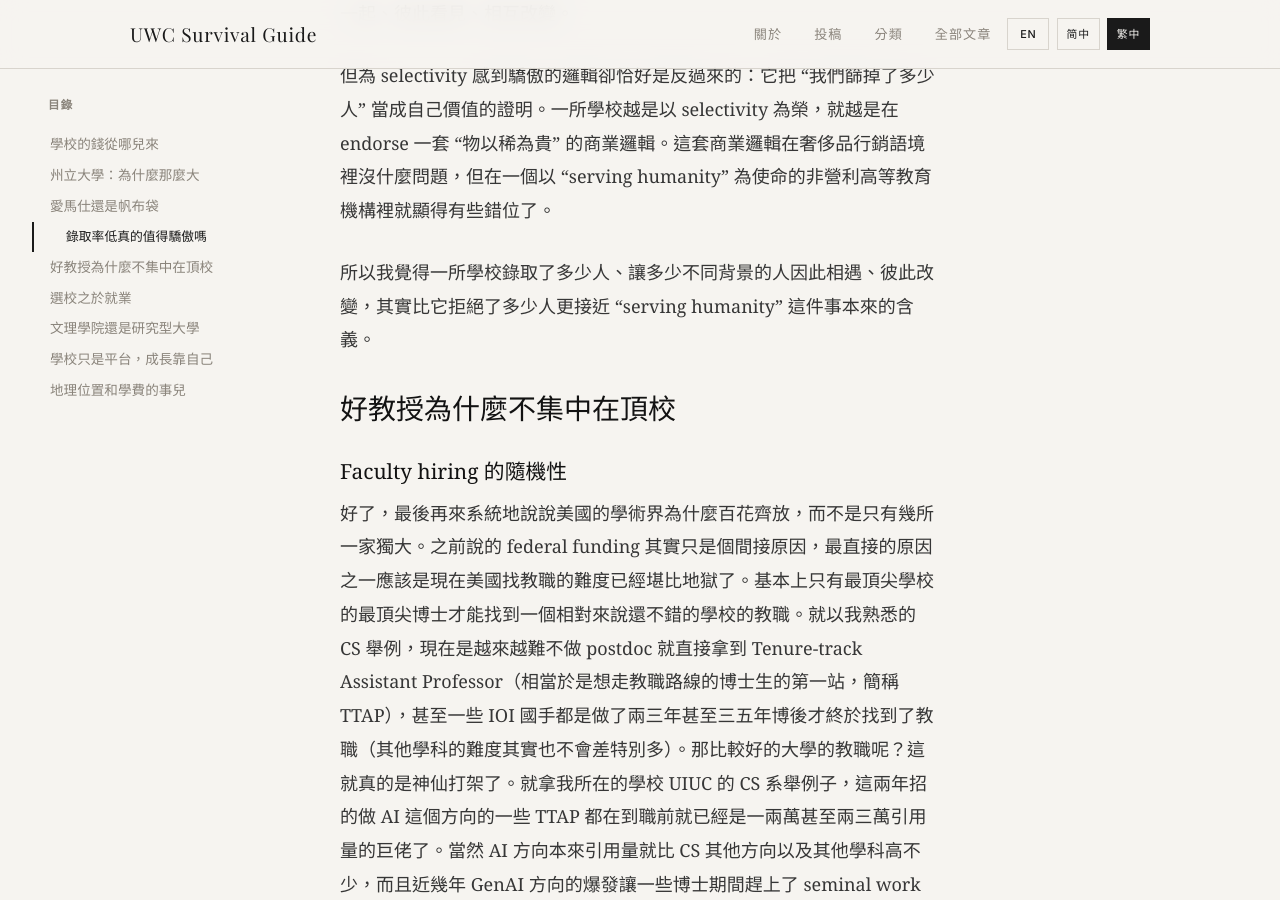
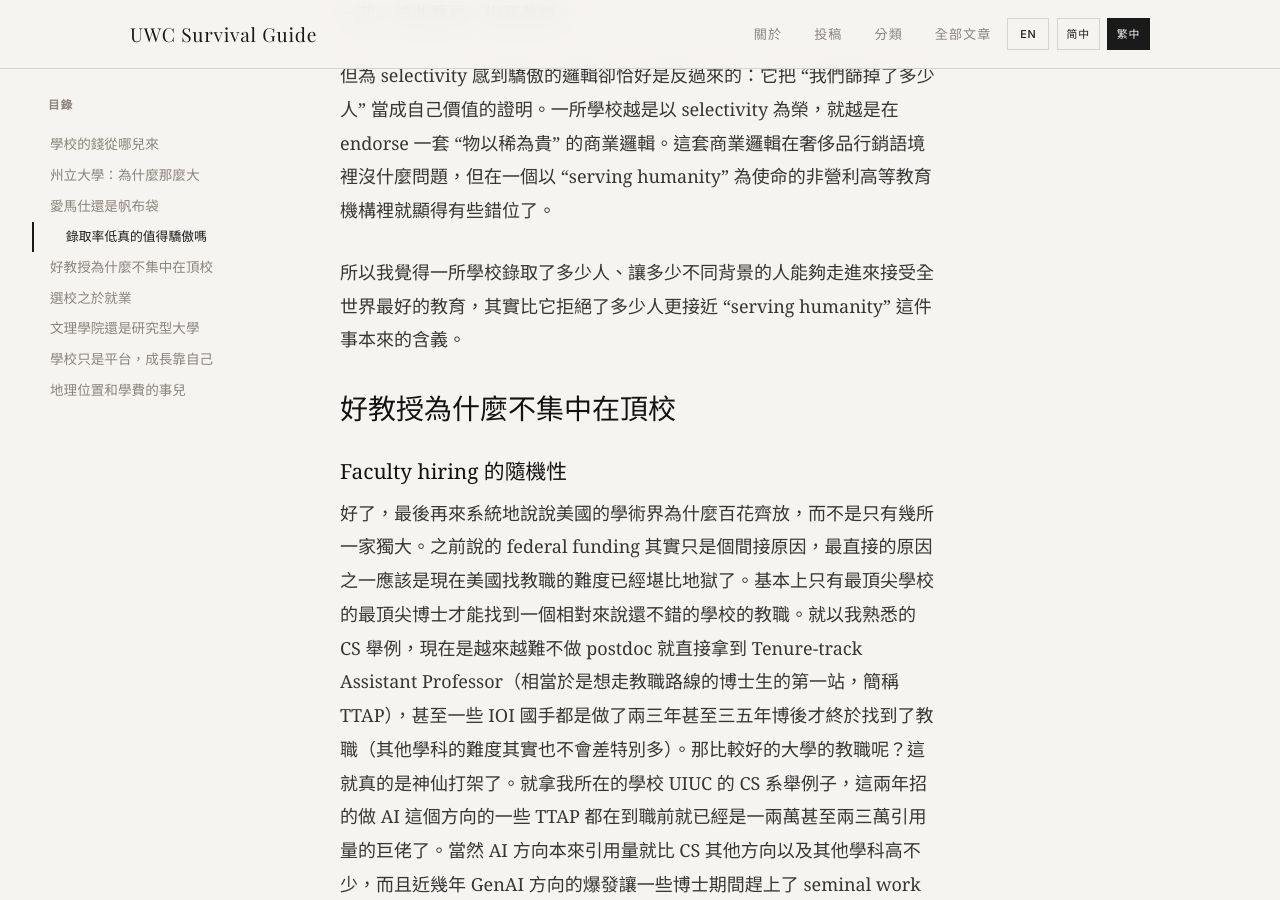
Before and after one commit to United-World-College/UWC-Survival-Guide, a Jekyll site: the page built from website/_guides/chinese/school-selection-TW.md, in a window 1280 px wide and 900 px high, scrolled down 8468 px. Built offline with Jekyll 4.4.1, drawn with Linux system fonts in a browser that asks for light colours; some web fonts are replaced.

Commit message:
docs(school-selection): reframe admission line around access to education; sync CN/TW/EN
Replace "different backgrounds meeting and changing each other" with
"different backgrounds getting to come in and receive the world's best
education" in the closing line of the selectivity-vs-serving-humanity
section.

```diff
--- a/website/_guides/chinese/school-selection-TW.md
+++ b/website/_guides/chinese/school-selection-TW.md
@@ -65,7 +65,7 @@ updated: 2026-05-19
 
 但為 selectivity 感到驕傲的邏輯卻恰好是反過來的：它把 "我們篩掉了多少人" 當成自己價值的證明。一所學校越是以 selectivity 為榮，就越是在 endorse 一套 "物以稀為貴" 的商業邏輯。這套商業邏輯在奢侈品行銷語境裡沒什麼問題，但在一個以 "serving humanity" 為使命的非營利高等教育機構裡就顯得有些錯位了。
 
-所以我覺得一所學校錄取了多少人、讓多少不同背景的人因此相遇、彼此改變，其實比它拒絕了多少人更接近 "serving humanity" 這件事本來的含義。
+所以我覺得一所學校錄取了多少人、讓多少不同背景的人能夠走進來接受全世界最好的教育，其實比它拒絕了多少人更接近 "serving humanity" 這件事本來的含義。
 
 ## 好教授為什麼不集中在頂校
 
```
Also changed, not shown: website/_guides/chinese/school-selection-CN.md (+1 -1 lines), website/_guides/default/school-selection.md (+1 -1 lines).
